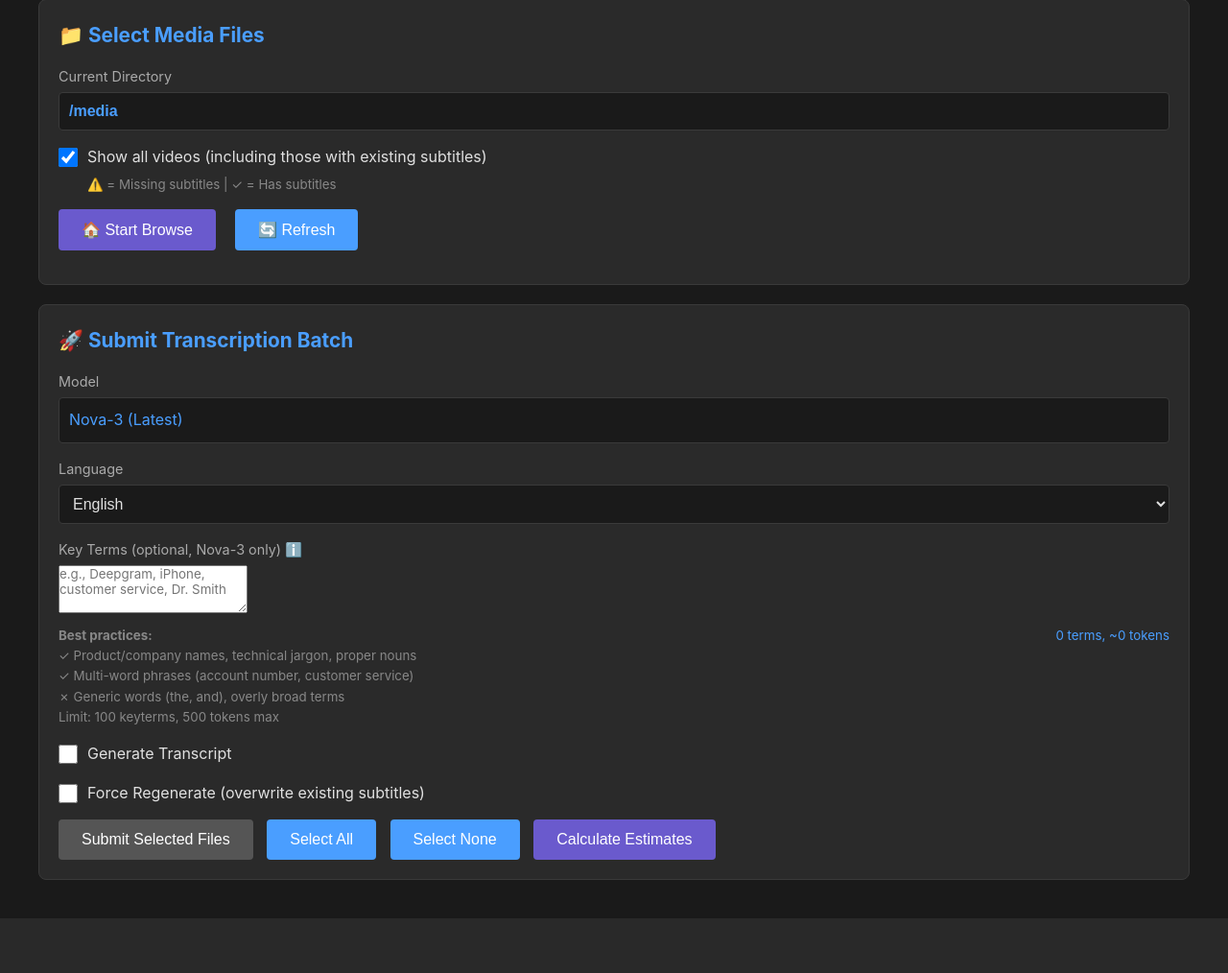
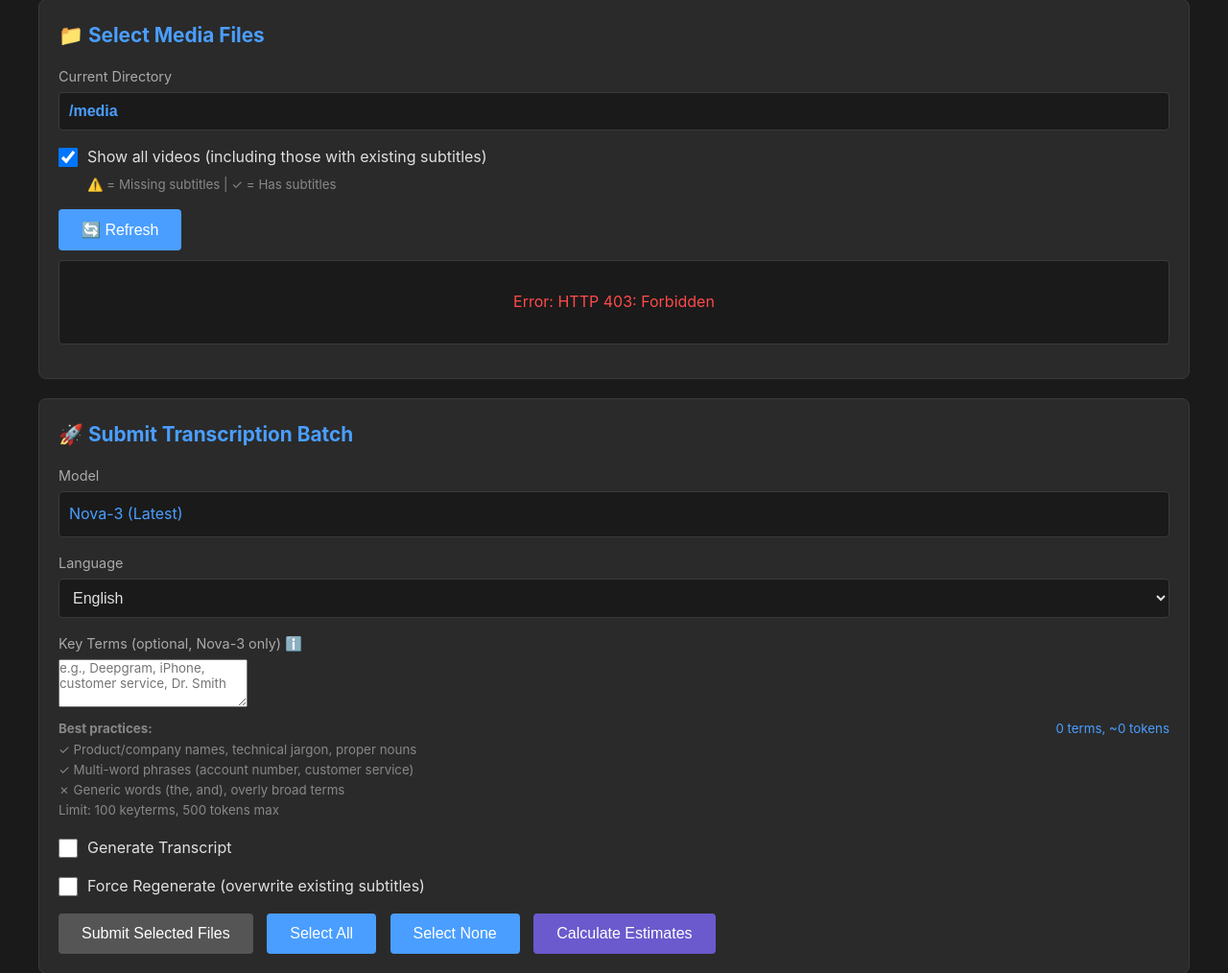
Before and after one commit to tylerbcrawford/deepgram-subtitles, a Flask app: page / in a window 1280 px wide. Shown: the part 138-1152 px from the top of the page at 96% size. Before the commit the page ends 1095 px from the top, so only its background shows below. Run offline with Flask 3, Linux system fonts and the light colour scheme.

Commit message:
Improve UX: Auto-load /media directory on page load
- Removed unnecessary 'Start Browse' button
- Directory browser now automatically loads /media on page load
- Reduced clicks needed to start browsing for files
- Directory list is visible by default instead of hidden

```diff
--- a/web/static/app.js
+++ b/web/static/app.js
@@ -595,4 +595,7 @@
             document.getElementById('language').value = config.default_language;
         })
         .catch(err => console.error('Failed to load config:', err));
+
+    // Automatically load /media directory on page load
+    browseDirectories('/media');
 });
--- a/web/templates/index.html
+++ b/web/templates/index.html
@@ -247,10 +247,9 @@
             <!-- Directory Browser -->
             <div id="directoryBrowser" style="margin-bottom: 15px;">
                 <div style="display: flex; gap: 10px; margin-bottom: 10px;">
-                    <button onclick="browseDirectories('/media')" style="background: #6a5acd;">🏠 Start Browse</button>
                     <button onclick="refreshBrowser()" style="background: #4a9eff;">🔄 Refresh</button>
                 </div>
-                <div id="directoryList" style="max-height: 400px; overflow-y: auto; background: #1a1a1a; border: 1px solid #3a3a3a; border-radius: 4px; padding: 10px; display: none;">
+                <div id="directoryList" style="max-height: 400px; overflow-y: auto; background: #1a1a1a; border: 1px solid #3a3a3a; border-radius: 4px; padding: 10px;">
                 </div>
             </div>
 
```
